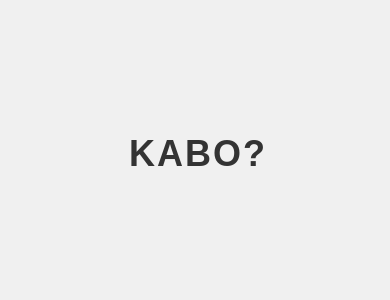
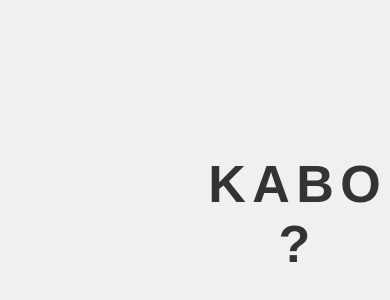
Before and after one commit to AdskiyDro4ila/KABO, a plain HTML site: page index.html in a window 390 px wide. Shown: the part 260-560 px from the top of the page. Drawn offline with Linux system fonts and the light colour scheme.

Commit message:
Update mobile styles for KABO? text and YOU DIED page

```diff
--- a/index.html
+++ b/index.html
@@ -80,11 +80,27 @@
 
         /* Mobile responsiveness */
         @media (max-width: 768px) {
+            body {
+                display: flex;
+                justify-content: center;
+                align-items: center;
+                min-height: 100vh;
+                margin: 0;
+                padding: 0;
+            }
+
             .text-container {
-                font-size: 48px;
-                letter-spacing: -4px; /* Same as desktop */
-                color: #333; /* Same as desktop */
+                font-size: 64px;
+                letter-spacing: -4px;
+                color: #333;
                 animation: float 3s ease-in-out infinite;
+                position: absolute;
+                top: 50%;
+                left: 50%;
+                transform: translate(-50%, -50%);
+                margin: 0;
+                padding: 0;
+                width: auto;
             }
 
             /* Show question mark on mobile */
@@ -110,8 +126,8 @@
         /* Small mobile devices */
         @media (max-width: 480px) {
             .text-container {
-                font-size: 36px;
-                letter-spacing: -4px; /* Same as desktop */
+                font-size: 52px;
+                letter-spacing: -4px;
             }
         }
     </style>
```
Also changed, not shown: dead.html (+23 -0 lines).
